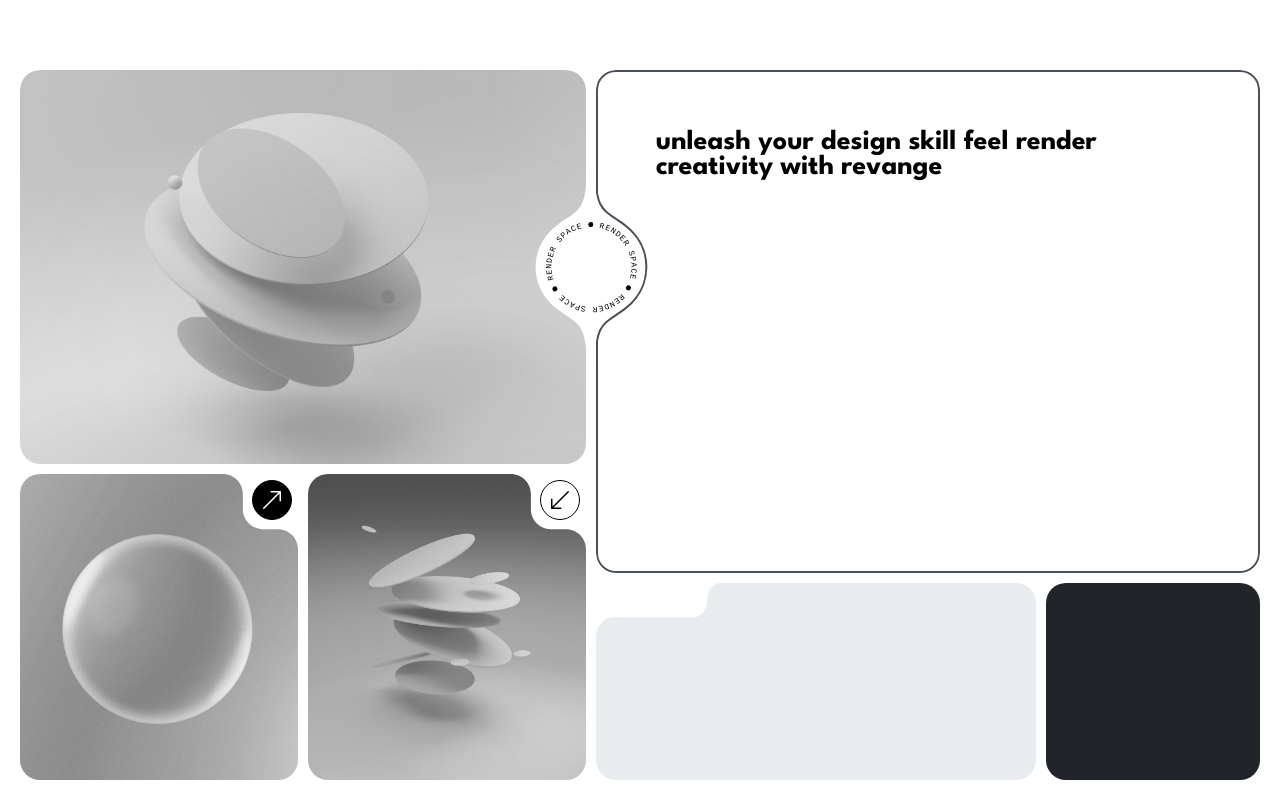
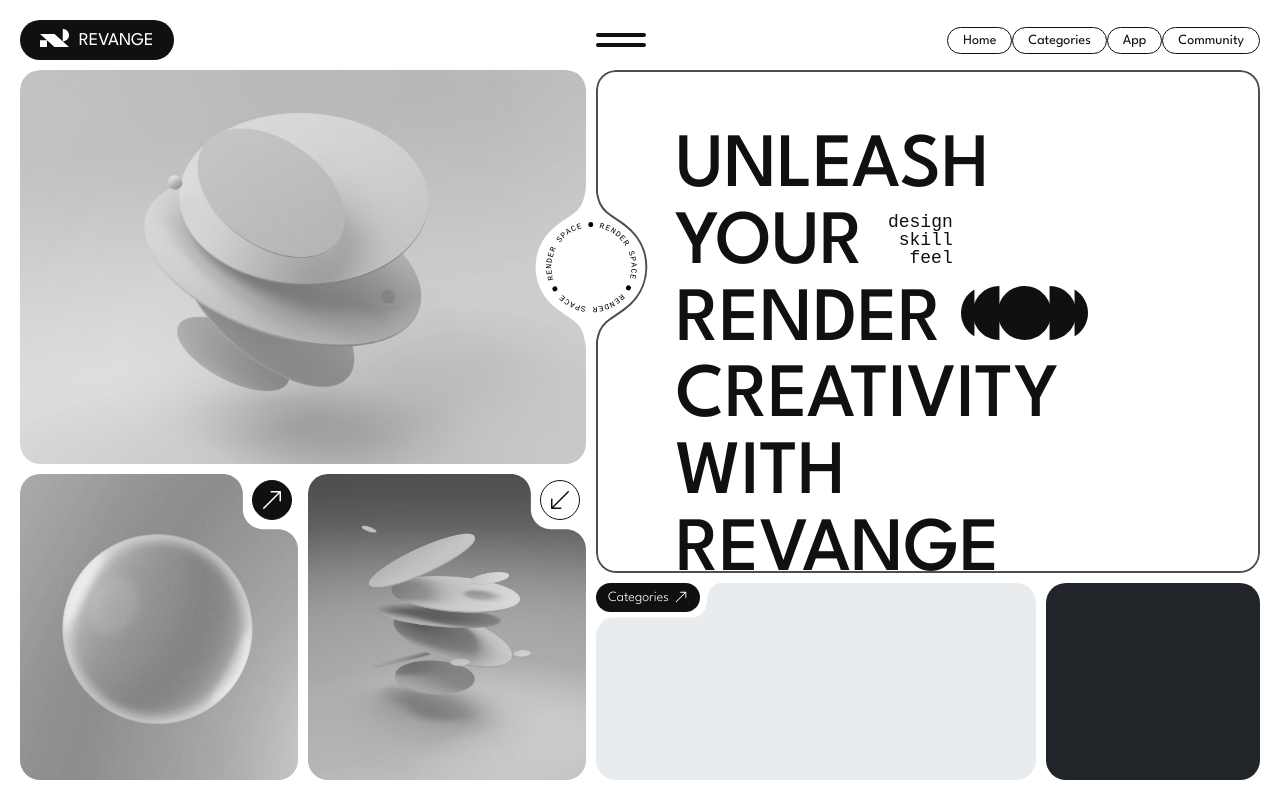
Before and after one commit to Cheung-KaWai/frontendmentor, a React (Vite) app: page /revange in a window 1280 px wide. Built offline with nearby package versions, Linux system fonts and the light colour scheme; what simple-zustand-devtools would draw is missing.

Commit message:
Add menu and hero banner

```diff
--- a/src/challenges/planets/lib/design.ts
+++ b/src/challenges/planets/lib/design.ts
@@ -11,6 +11,7 @@
   saturn: "#CD5120",
   uranus: "#1ec2a4",
   neptune: "#2d68f0",
+  specialblack: "#101010",
 };
 
 export const breakPoints = {
--- a/src/challenges/revange/Revange.tsx
+++ b/src/challenges/revange/Revange.tsx
@@ -7,11 +7,15 @@
 import { Product } from "./components/Product";
 import { Join } from "./components/Join";
 import { Categories } from "./components/Categories";
+import { HomeButton } from "./components/HomeButton";
+import { Menu } from "./components/Menu";
 
 export const Revange = () => {
   return (
     <Container>
       <LayoutGrid>
+        <HomeButton />
+        <Menu />
         <Community />
         <Hero />
         <TopCase />
--- a/src/challenges/revange/components/Categories.tsx
+++ b/src/challenges/revange/components/Categories.tsx
@@ -1,4 +1,5 @@
 import { CornerCutoutShape } from "./CornerCutoutShape";
+import { PillButton } from "./PillButton";
 
 export const Categories = () => {
   return (
@@ -7,6 +8,8 @@
       top="0"
       left="0"
       bgColor="#e9ecef"
-    ></CornerCutoutShape>
+    >
+      <PillButton />
+    </CornerCutoutShape>
   );
 };
--- a/src/challenges/revange/components/CornerButton.tsx
+++ b/src/challenges/revange/components/CornerButton.tsx
@@ -1,12 +1,13 @@
 import styled from "styled-components";
 import { BsArrowUpRight } from "react-icons/bs";
+import { colors } from "../../planets/lib/design";
 
 export const CornerButton = ({ black }: { black: boolean }) => {
   return (
     <Container black={black}>
       <BsArrowUpRight
         size="2.4rem"
-        color={black ? "white" : "black"}
+        color={black ? "white" : colors.specialblack}
       />
     </Container>
   );
@@ -22,8 +23,8 @@
   right: 0.6rem;
   top: 0.6rem;
   z-index: 3;
-  background-color: ${(props) => (props.black ? "black" : "white")};
+  background-color: ${(props) => (props.black ? colors.specialblack : "white")};
   transform: rotate(${(props) => (props.black ? "0" : "180deg")});
   border-radius: 50%;
-  border: 1px solid black;
+  border: 1px solid ${colors.specialblack};
 `;
--- a/src/challenges/revange/components/Hero.tsx
+++ b/src/challenges/revange/components/Hero.tsx
@@ -1,6 +1,7 @@
 import { useMediaQuery } from "usehooks-ts";
 import { MiddleCutoutShape } from "./MiddleCutoutShape";
 import styled from "styled-components";
+import { colors } from "../../planets/lib/design";
 
 export const Hero = () => {
   const tablet = useMediaQuery("(max-width: 768px)");
@@ -8,16 +9,52 @@
     <MiddleCutoutShape
       area="div2"
       left={tablet ? "calc(50% + 5px)" : "-2px"}
-      padding="6rem 6rem"
+      padding="6rem clamp(2rem,10vw,8rem)"
       translate={tablet ? "-50%,0" : "0,-50%"}
       rotate={tablet ? "180deg" : "0"}
       top={tablet ? "-3px" : "50%"}
     >
-      <Title>unleash your design skill feel render creativity with revange</Title>
+      <Title>
+        unleash your <StyledSpan> design skill feel </StyledSpan>
+        <span> </span>render <span> </span>
+        <StyledImage src="/assets/revange/herocircles.svg" /> creativity with revange
+      </Title>
+      <SubTitle>
+        Community of visual storytellers,collaborate and showcase your stunning render artistry on the ultimate platform
+        for render enthousiasts, revange
+      </SubTitle>
     </MiddleCutoutShape>
   );
 };
 
 const Title = styled.h1`
-  color: black;
+  color: ${colors.specialblack};
+  font-size: clamp(3.2rem, 6vw, 8rem);
+  line-height: 1em;
+  font-weight: 500;
+  text-transform: uppercase;
 `;
+
+const StyledImage = styled.img`
+  display: inline-block;
+  height: 0.7em;
+`;
+
+const StyledSpan = styled.span`
+  width: 7rem;
+  display: inline-block;
+  font-size: clamp(1rem, 2vw, 1.8rem);
+  line-height: 1em;
+  text-transform: none;
+  text-align: right;
+  font-family: "Courier New", Courier, monospace;
+`;
+
+const SubTitle = styled.h2`
+  font-size: clamp(1.2rem, 3vw, 1.4rem);
+  font-family: "Courier New", Courier, monospace;
+  color: gray;
+  line-height: 1em;
+  font-weight: 200;
+  margin-top: 2rem;
+`;
--- /dev/null
+++ b/src/challenges/revange/components/HomeButton.tsx
@@ -0,0 +1,32 @@
+import styled from "styled-components";
+import { colors } from "../../planets/lib/design";
+
+export const HomeButton = () => {
+  return (
+    <Container>
+      <StyledImage src="/assets/revange/logo.svg" />
+      revange
+    </Container>
+  );
+};
+
+const Container = styled.button`
+  all: unset;
+  background-color: ${colors.specialblack};
+  text-transform: uppercase;
+  grid-area: logo;
+  width: fit-content;
+  display: flex;
+  align-items: center;
+  padding: 2rem;
+  gap: 1rem;
+  border-radius: 3rem;
+  font-size: 1.8rem;
+`;
+
+const StyledImage = styled.img`
+  height: 1em;
+  display: inline-block;
+  position: relative;
+  top: -2px;
+`;
--- a/src/challenges/revange/components/LayoutGrid.tsx
+++ b/src/challenges/revange/components/LayoutGrid.tsx
@@ -21,7 +21,7 @@
 
   @media (width <= 768px) {
     grid-template-rows: 4rem 1.5fr 1.5fr 1fr 1fr;
-    grid-template-columns: 1fr 1fr 1fr 1fr;
+    grid-template-columns: repeat(4, minmax(0, 1fr));
     grid-template-areas:
       "logo log nav nav"
       "div1 div1 div1 div1"
--- /dev/null
+++ b/src/challenges/revange/components/Menu.tsx
@@ -0,0 +1,74 @@
+import styled from "styled-components";
+import { colors } from "../../planets/lib/design";
+
+export const Menu = () => {
+  return (
+    <MenuContainer>
+      <Hamburger />
+      <MenuItemsContainer>
+        <MenuItem>Home</MenuItem>
+        <MenuItem>Categories</MenuItem>
+        <MenuItem>App</MenuItem>
+        <MenuItem>Community</MenuItem>
+      </MenuItemsContainer>
+    </MenuContainer>
+  );
+};
+
+const Hamburger = styled.div`
+  width: 5rem;
+  height: 1em;
+  position: relative;
+
+  &::before {
+    content: "";
+    display: block;
+    width: 100%;
+    height: 4px;
+    position: absolute;
+    bottom: 0;
+    left: 0;
+    background-color: ${colors.specialblack};
+    border-radius: 1rem;
+  }
+
+  &::after {
+    content: "";
+    display: block;
+    width: 100%;
+    height: 4px;
+    position: absolute;
+    top: 0;
+    left: 0;
+    background-color: ${colors.specialblack};
+    border-radius: 1rem;
+  }
+`;
+
+const MenuContainer = styled.nav`
+  display: flex;
+  grid-area: nav;
+  align-items: center;
+  justify-content: space-between;
+
+  @media (width <= 768px) {
+    justify-content: end;
+  }
+`;
+
+const MenuItemsContainer = styled.div`
+  display: flex;
+`;
+
+const MenuItem = styled.button`
+  all: unset;
+  cursor: pointer;
+  border: 1px solid ${colors.specialblack};
+  color: ${colors.specialblack};
+  padding: 0 1.5rem;
+  border-radius: 2rem;
+
+  @media (width <= 768px) {
+    display: none;
+  }
+`;
--- /dev/null
+++ b/src/challenges/revange/components/PillButton.tsx
@@ -0,0 +1,30 @@
+import styled from "styled-components";
+import { BsArrowUpRight } from "react-icons/bs";
+import { colors } from "../../planets/lib/design";
+
+export const PillButton = () => {
+  return (
+    <Container>
+      <p>Categories</p>
+      <BsArrowUpRight />
+    </Container>
+  );
+};
+
+const Container = styled.div`
+  display: flex;
+  justify-content: center;
+  align-items: center;
+  position: absolute;
+  background-color: ${colors.specialblack};
+  gap: 0.5rem;
+  top: 0;
+  left: 0;
+  z-index: 1;
+  height: 2.9rem;
+  width: 10.4rem;
+  padding: 0.1rem 1rem;
+  border-radius: 1.5rem;
+  font-weight: 300;
+  font-size: 1.4rem;
+`;
```
Also changed, not shown: public/assets/revange/herocircles.svg (added), public/assets/revange/logo.svg (added).
